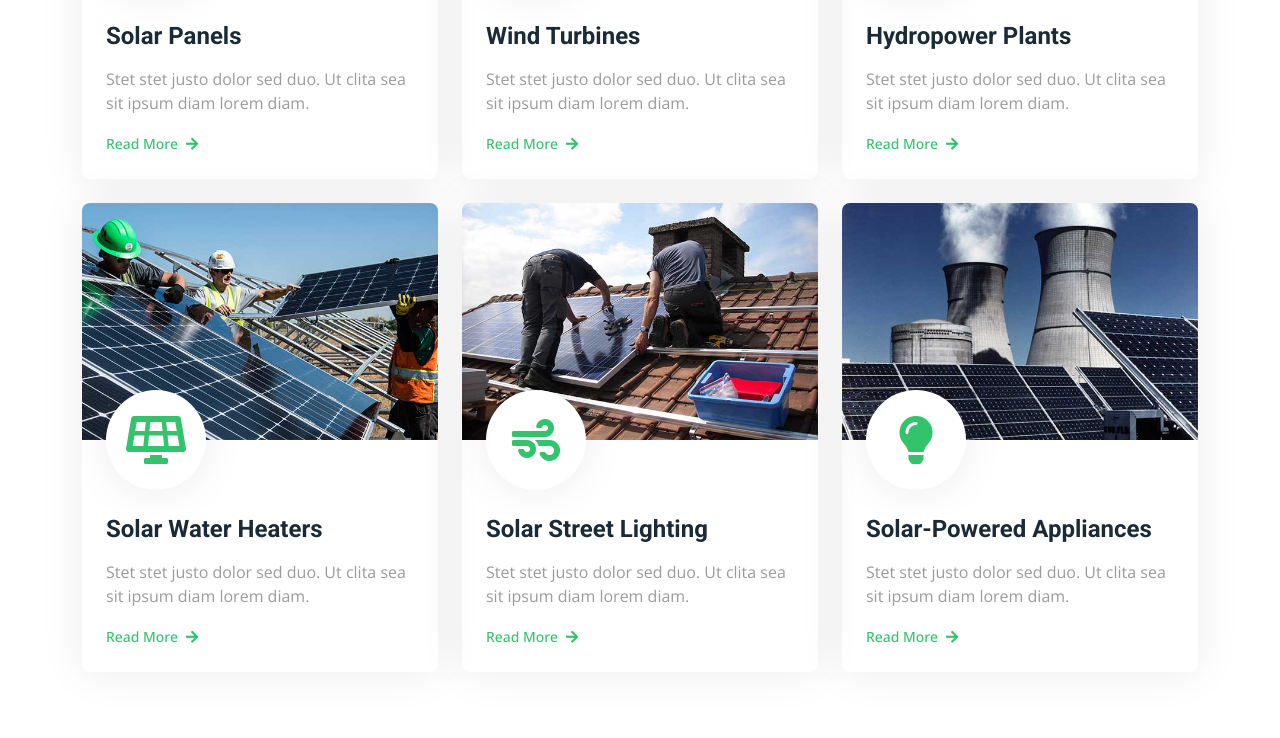
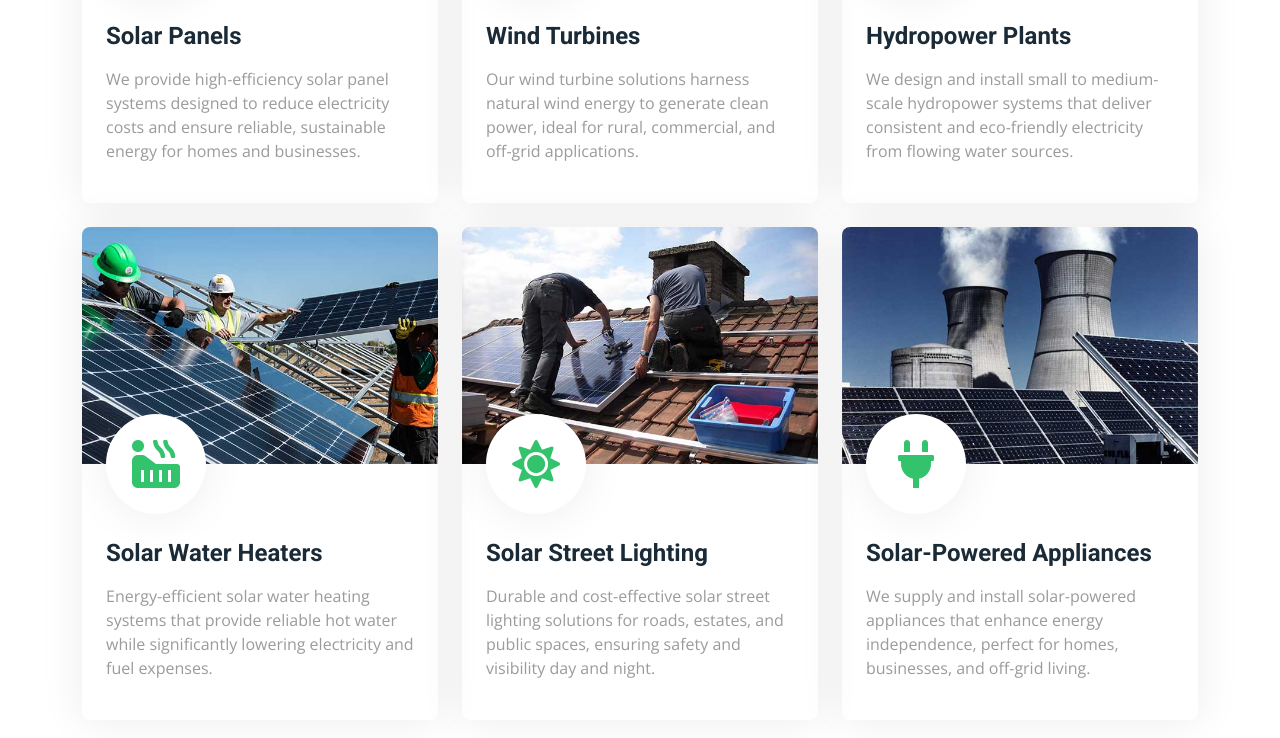
Before and after one commit to abigaelmilele1-del/SDG-7, a plain HTML site: page index.html in a window 1280 px wide. Shown: the part 2202-2940 px from the top of the page. Drawn offline with nearby package versions, Linux system fonts and the light colour scheme.

Commit message:
added some text

```diff
--- a/index.html
+++ b/index.html
@@ -253,8 +253,8 @@
                                 <i class="fa fa-solar-panel fa-3x"></i>
                             </div>
                             <h4 class="mb-3">Solar Panels</h4>
-                            <p>Stet stet justo dolor sed duo. Ut clita sea sit ipsum diam lorem diam.</p>
-                            <a class="small fw-medium" href="">Read More<i class="fa fa-arrow-right ms-2"></i></a>
+                            <p>We provide high-efficiency solar panel systems designed to reduce electricity costs and ensure reliable, sustainable energy for homes and businesses.</p>
+                            <!-- <a class="small fw-medium" href="">Read More<i class="fa fa-arrow-right ms-2"></i></a> -->
                         </div>
                     </div>
                 </div>
@@ -266,8 +266,8 @@
                                 <i class="fa fa-wind fa-3x"></i>
                             </div>
                             <h4 class="mb-3">Wind Turbines</h4>
-                            <p>Stet stet justo dolor sed duo. Ut clita sea sit ipsum diam lorem diam.</p>
-                            <a class="small fw-medium" href="">Read More<i class="fa fa-arrow-right ms-2"></i></a>
+                            <p>Our wind turbine solutions harness natural wind energy to generate clean power, ideal for rural, commercial, and off-grid applications.</p>
+                           <!--  <a class="small fw-medium" href="">Read More<i class="fa fa-arrow-right ms-2"></i></a> -->
                         </div>
                     </div>
                 </div>
@@ -279,8 +279,8 @@
                                 <i class="fa fa-lightbulb fa-3x"></i>
                             </div>
                             <h4 class="mb-3">Hydropower Plants</h4>
-                            <p>Stet stet justo dolor sed duo. Ut clita sea sit ipsum diam lorem diam.</p>
-                            <a class="small fw-medium" href="">Read More<i class="fa fa-arrow-right ms-2"></i></a>
+                            <p>We design and install small to medium-scale hydropower systems that deliver consistent and eco-friendly electricity from flowing water sources.</p>
+<!--                             <a class="small fw-medium" href="">Read More<i class="fa fa-arrow-right ms-2"></i></a> -->
                         </div>
                     </div>
                 </div>
@@ -289,11 +289,11 @@
                         <img class="img-fluid" src="img/img-600x400-4.jpg" alt="">
                         <div class="position-relative p-4 pt-0">
                             <div class="service-icon">
-                                <i class="fa fa-solar-panel fa-3x"></i>
+                                <i class="fa fa-hot-tub fa-3x"></i>
                             </div>
                             <h4 class="mb-3">Solar Water Heaters</h4>
-                            <p>Stet stet justo dolor sed duo. Ut clita sea sit ipsum diam lorem diam.</p>
-                            <a class="small fw-medium" href="">Read More<i class="fa fa-arrow-right ms-2"></i></a>
+                            <p>Energy-efficient solar water heating systems that provide reliable hot water while significantly lowering electricity and fuel expenses.</p>
+<!--                             <a class="small fw-medium" href="">Read More<i class="fa fa-arrow-right ms-2"></i></a> -->
                         </div>
                     </div>
                 </div>
@@ -302,11 +302,11 @@
                         <img class="img-fluid" src="img/img-600x400-5.jpg" alt="">
                         <div class="position-relative p-4 pt-0">
                             <div class="service-icon">
-                                <i class="fa fa-wind fa-3x"></i>
+                                <i class="fa fa-sun fa-3x"></i>
                             </div>
                             <h4 class="mb-3">Solar Street Lighting</h4>
-                            <p>Stet stet justo dolor sed duo. Ut clita sea sit ipsum diam lorem diam.</p>
-                            <a class="small fw-medium" href="">Read More<i class="fa fa-arrow-right ms-2"></i></a>
+                            <p>Durable and cost-effective solar street lighting solutions for roads, estates, and public spaces, ensuring safety and visibility day and night.</p>
+<!--                             <a class="small fw-medium" href="">Read More<i class="fa fa-arrow-right ms-2"></i></a> -->
                         </div>
                     </div>
                 </div>
@@ -315,11 +315,11 @@
                         <img class="img-fluid" src="img/img-600x400-6.jpg" alt="">
                         <div class="position-relative p-4 pt-0">
                             <div class="service-icon">
-                                <i class="fa fa-lightbulb fa-3x"></i>
+                                <i class="fa fa-plug fa-3x"></i>
                             </div>
                             <h4 class="mb-3">Solar-Powered Appliances</h4>
-                            <p>Stet stet justo dolor sed duo. Ut clita sea sit ipsum diam lorem diam.</p>
-                            <a class="small fw-medium" href="">Read More<i class="fa fa-arrow-right ms-2"></i></a>
+                           <p>We supply and install solar-powered appliances that enhance energy independence, perfect for homes, businesses, and off-grid living.</p>
+                            <!-- <a class="small fw-medium" href="">Read More<i class="fa fa-arrow-right ms-2"></i></a> -->
                         </div>
                     </div>
                 </div>
@@ -337,7 +337,7 @@
                     <div class="p-lg-5 ps-lg-0">
                         <h6 class="text-primary">Why Choose Us!</h6>
                         <h1 class="mb-4">Complete Commercial & Residential Solar Systems</h1>
-                        <p class="mb-4 pb-2">Tempor erat elitr rebum at clita. Diam dolor diam ipsum sit. Aliqu diam amet diam et eos. Clita erat ipsum et lorem et sit, sed stet lorem sit clita duo justo erat amet</p>
+                        <p class="mb-4 pb-2">We help reduce your energy costs and gain energy independence with our customized solar solutions. We provide end-to-end services, including design, installation, and ongoing support, ensuring high performance and durability for every system we install.</p>
                         <div class="row g-4">
                             <div class="col-6">
                                 <div class="d-flex align-items-center">
@@ -518,7 +518,7 @@
                     <div class="p-lg-5 pe-lg-0">
                         <h6 class="text-primary">Free Quote</h6>
                         <h1 class="mb-4">Get A Free Quote</h1>
-                        <p class="mb-4 pb-2">Tempor erat elitr rebum at clita. Diam dolor diam ipsum sit. Aliqu diam amet diam et eos. Clita erat ipsum et lorem et sit, sed stet lorem sit clita duo justo erat amet</p>
+                        <p class="mb-4 pb-2">Get a free, no-obligation quote tailored to your energy needs. Whether for your home or business, we provide accurate pricing, expert advice, and the best solar solutions to help you save on energy costs.</p>
                         <form>
                             <div class="row g-3">
                                 <div class="col-12 col-sm-6">
```
